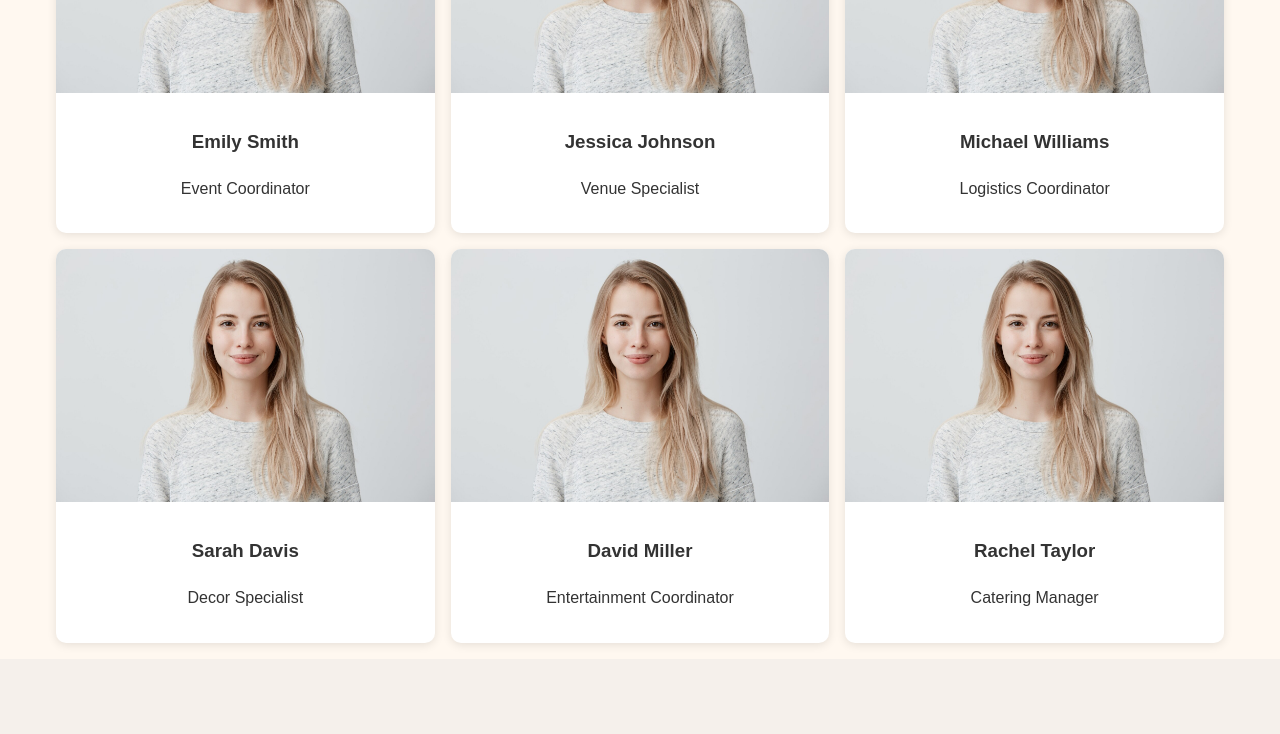
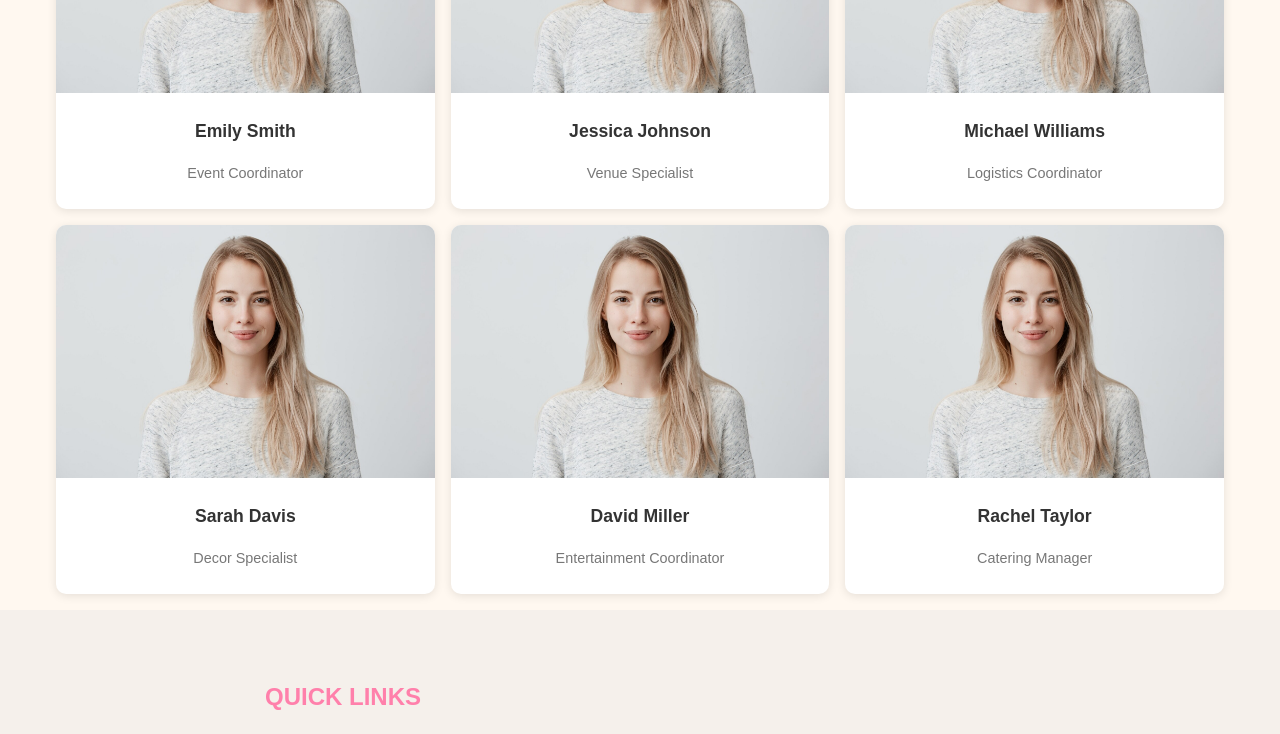
Before and after one commit to 2001sukh/Capstone-Project, a plain HTML site: page about.html in a window 1280 px wide. Shown: the part 1310-2044 px from the top of the page. Drawn offline with Linux system fonts and the light colour scheme.

Commit message:
Define styles for member names and titles

```diff
--- a/style.css
+++ b/style.css
@@ -882,3 +882,15 @@ body {
 .member-info {
   padding: 1rem;
 }
+
+.member-name {
+  font-size: 1.1em;
+  margin-top: 0.5rem;
+  color: #333;
+}
+
+.member-title {
+  font-size: 0.9em;
+  color: #777;
+  margin-bottom: 0.5rem;
+}
```
